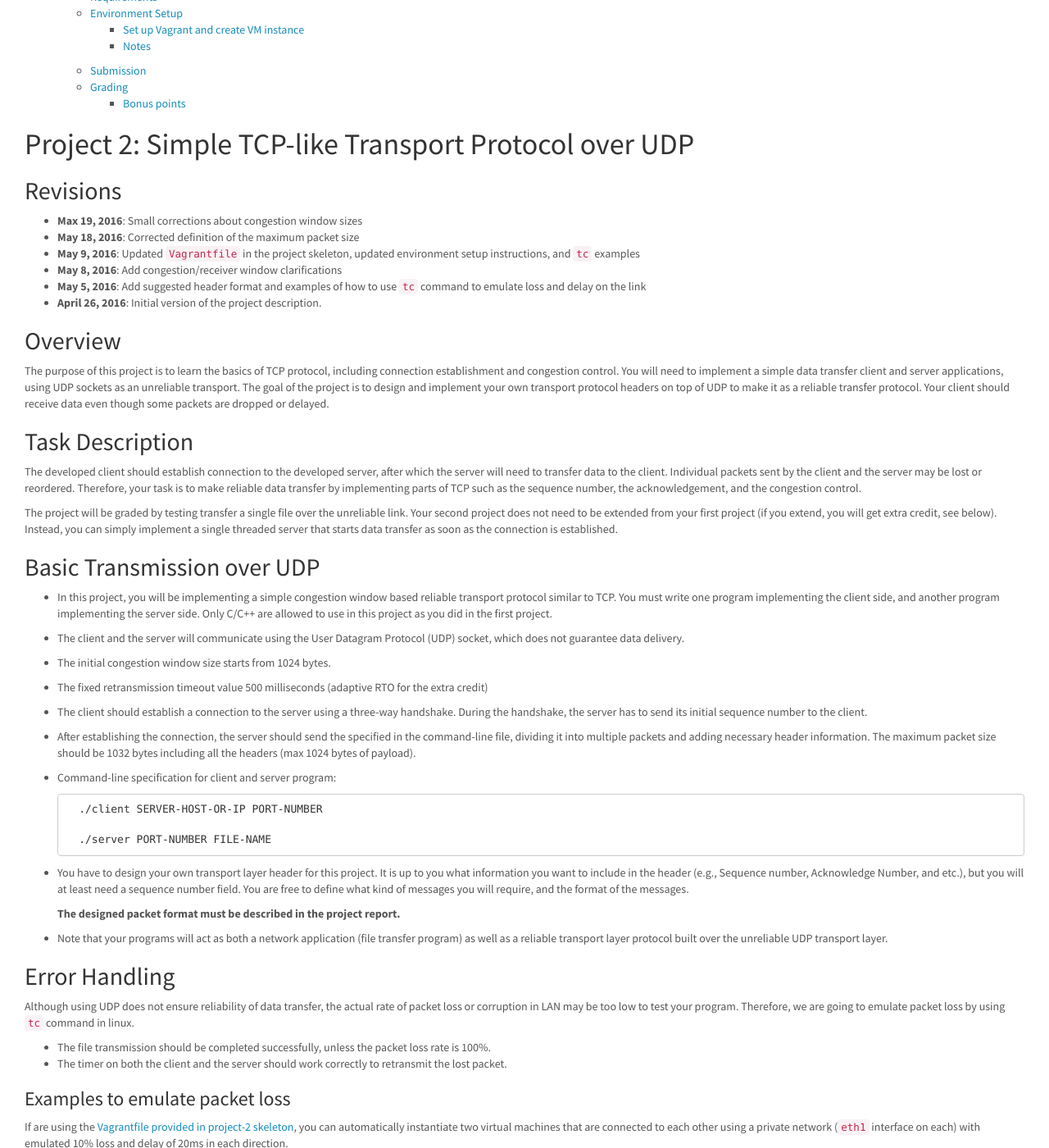
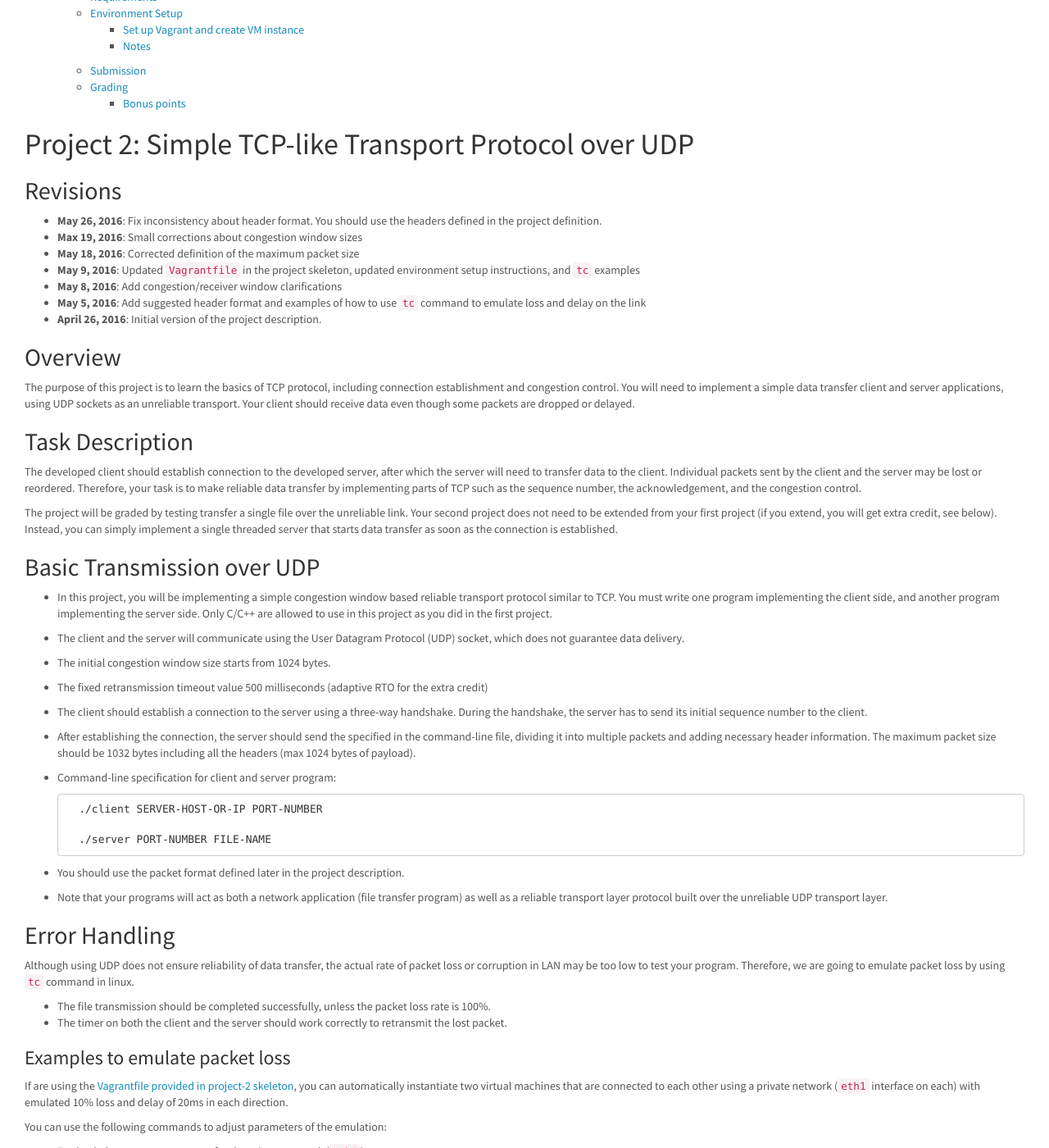
Before and after one commit to cawka/cs118-spring2016, a Jekyll site: the page built from project-2.md, in a window 1280 px wide and 1400 px high, scrolled down 324 px. Shown: the whole window at 82% size. Built offline with Jekyll 4.4.1, drawn with Linux system fonts in a browser that asks for light colours.

Commit message:
Fix small issue with project 2 description

```diff
--- a/project-2.md
+++ b/project-2.md
@@ -10,6 +10,7 @@ title: Project 2
 
 ## Revisions
 
+* **May 26, 2016**: Fix inconsistency about header format.  You should use the headers defined in the project definition.
 * **Max 19, 2016**: Small corrections about congestion window sizes
 * **May 18, 2016**: Corrected definition of the maximum packet size
 * **May 9, 2016**: Updated `Vagrantfile` in the project skeleton, updated environment setup instructions, and `tc` examples
@@ -21,7 +22,6 @@ title: Project 2
 
 The purpose of this project is to learn the basics of TCP protocol, including connection establishment and congestion control.
 You will need to implement a simple data transfer client and server applications, using UDP sockets as an unreliable transport.
-The goal of the project is to design and implement your own transport protocol headers on top of UDP to make it as a reliable transfer protocol.
 Your client should receive data even though some packets are dropped or delayed.
 
 ## Task Description
@@ -55,9 +55,7 @@ Instead, you can simply implement a single threaded server that starts data tran
 
         ./server PORT-NUMBER FILE-NAME
 
-- You have to design your own transport layer header for this project.  It is up to you what information you want to include in the header (e.g., Sequence number, Acknowledge Number, and etc.), but you will at least need a sequence number field.  You are free to define what kind of messages you will require, and the format of the messages.
-
-  **The designed packet format must be described in the project report.**
+- You should use the packet format defined later in the project description.
 
 - Note that your programs will act as both a network application (file transfer program) as well as a reliable
 transport layer protocol built over the unreliable UDP transport layer.
```
